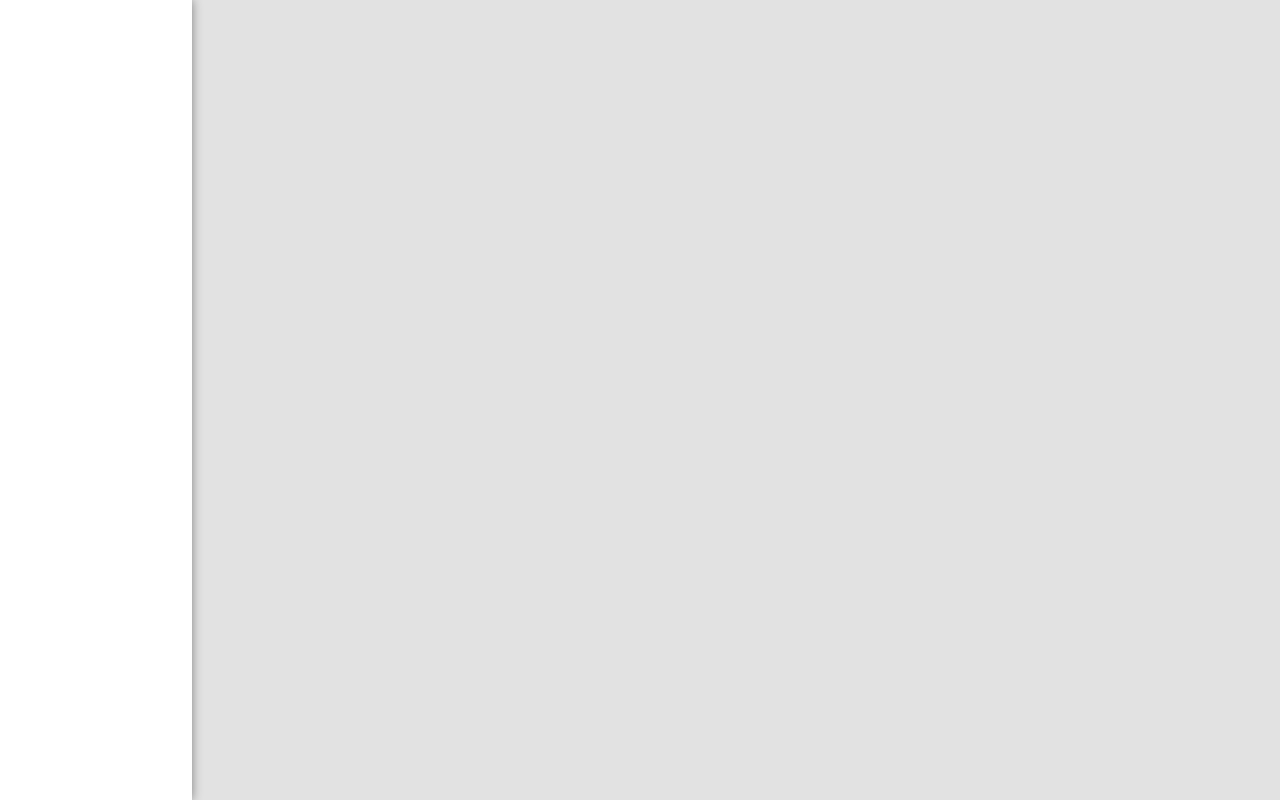
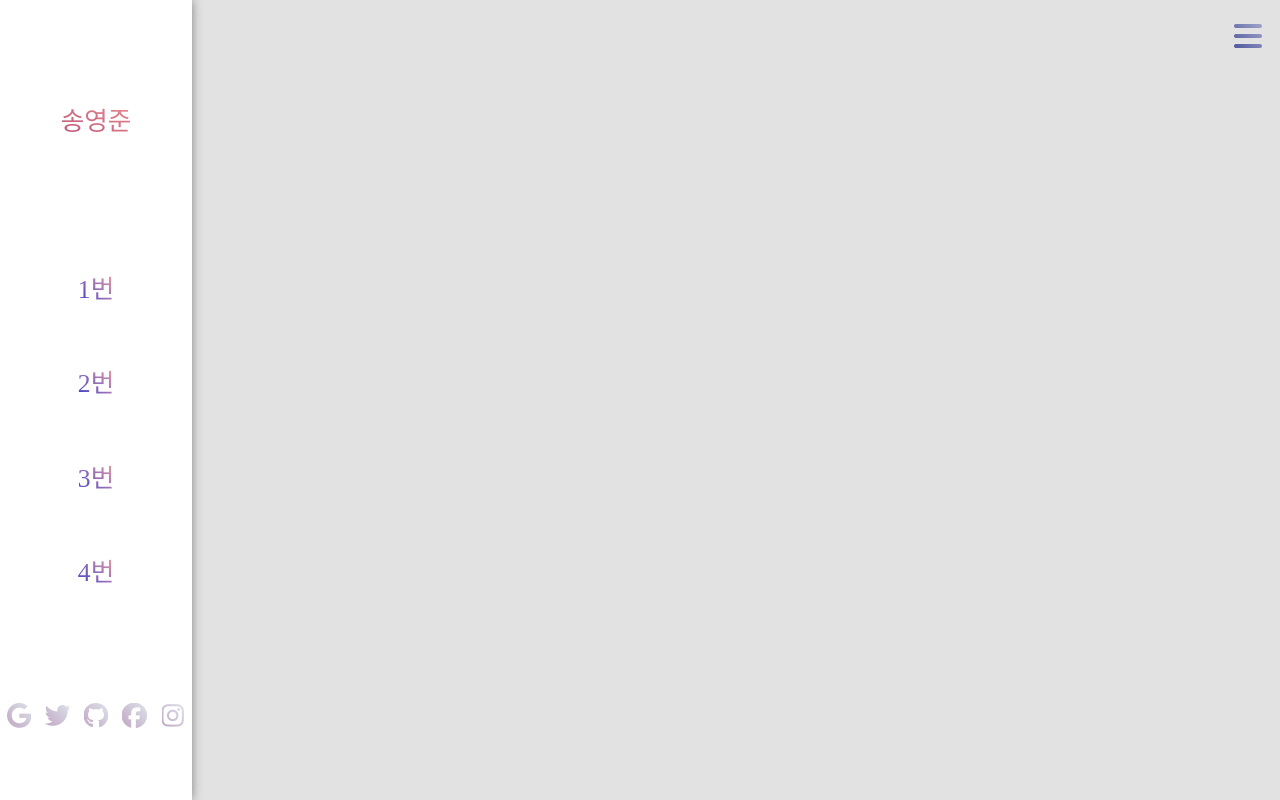
Before and after one commit to S0ngYoungJun/Practice, a plain HTML site: page side bar/index.html in a window 1280 px wide. Drawn offline with Linux system fonts and the light colour scheme.

Commit message:
스타일완성

```diff
--- a/side bar/index.html
+++ b/side bar/index.html
@@ -5,15 +5,28 @@
   <meta http-equiv="X-UA-Compatible" content="IE=edge">
   <meta name="viewport" content="width=device-width, initial-scale=1.0">
   <link rel="stylesheet" href="style.css"/>
+  <script src="https://kit.fontawesome.com/82b8c79a8f.js" crossorigin="anonymous"></script>
   <title>Side bar</title>
 </head>
 <body>
   <div id="root">
     <div class="sidebar">
-      <div></div>
-      <div></div>
-      <div></div>
+      <div>송영준</div>
+      <ul>
+        <li>1번</li>
+        <li>2번</li>
+        <li>3번</li>
+        <li>4번</li>
+      </ul>
+      <ul>
+        <li><a href="http://google.com" target="blank"><i class="fa-brands fa-google fa-2x"></i></a></li>
+      <li><a href="https://twitter.com/" target="blank"><i class="fa-brands fa-twitter fa-2x"></i></a></li>
+      <li><a href="https://github.com/" target="blank"><i class="fa-brands fa-github fa-2x"></i></a></li>
+      <li><a href="https://www.facebook.com/" target="blank"><i class="fa-brands fa-facebook fa-2x"></i></li>
+        <li><a href="https://instagram.com/" target="blank"><i class="fa-brands fa-instagram fa-2x"></i></a></li>
+      </ul>
     </div>
+    <div><a href="#" arialabel="burger" class="toggleBtn"> <i class="fa-solid fa-bars fa-2x"></i></a></div>
   </div>
 </body>
 </html>
--- a/side bar/style.css
+++ b/side bar/style.css
@@ -8,6 +8,7 @@
   display:flex;
   width:100vw;
   height:100vh;
+  justify-content: space-between;
 }
 .sidebar{
   background-color: white;
@@ -15,5 +16,78 @@
   height:100vh;
   box-shadow: 0px 0px 10px gray;
   display: flex;
-  place-content:center;
+  flex-direction: column;
+  align-items: center;
+  justify-content: space-around;
+
 }
+.sidebar>div:nth-child(1){
+  width:15vw;
+  height:10vh;
+  margin-top:7vh;
+  display:flex;
+  place-content: center;
+  font-size: 2vw;
+  background: linear-gradient(to right top, #861657, #ffa69e);
+  color: transparent;
+  -webkit-background-clip: text;
+}
+.sidebar>ul:nth-child(2){
+  list-style:none;
+  display:flex;
+  width:15vw;
+  height:40vh;
+  justify-content: space-between;
+  align-items: center;
+  flex-direction:column;
+}
+.sidebar>ul:nth-child(2)>li {
+  display:flex;
+  text-align: center;
+  justify-content: center;
+  align-items: center;
+  font-size: 2vw;
+  background: linear-gradient(to right top, #333ccc, #ffa69e);
+  color: transparent;
+  -webkit-background-clip: text;
+}
+.sidebar>ul:nth-child(3){
+  list-style:none;
+  display:flex;
+  width:15vw;
+  height:10vh;
+  justify-content: space-between;
+  align-items: center;
+}
+.sidebar>ul:nth-child(3)>li {
+  float: left;
+  display:flex;
+  text-align: center;
+  justify-content: center;
+  align-items: center;
+  width:3vw;
+  height:10vh;
+  font-size: 1vw;
+}
+.sidebar>ul:nth-child(3)>li>a{
+  background: linear-gradient(to right top, #bfa4c2, #dee3eb);
+  color: transparent;
+  -webkit-background-clip: text;
+}
+#root>div:nth-child(2){
+  width:5vw;
+  height:9vh;
+  justify-content: center;
+  align-items: center;
+  display:flex;
+}
+.toggleBtn{
+  background: linear-gradient(to right top, #12197c, #dee3eb);
+  color: transparent;
+  -webkit-background-clip: text;
+  display:flex;
+  width:5vw;
+  height:9vh;
+  justify-content: center;
+  align-items: center;
+}
```
